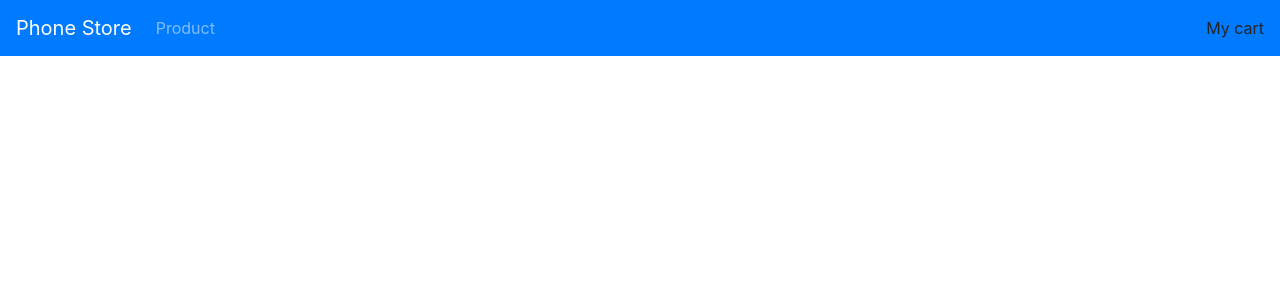
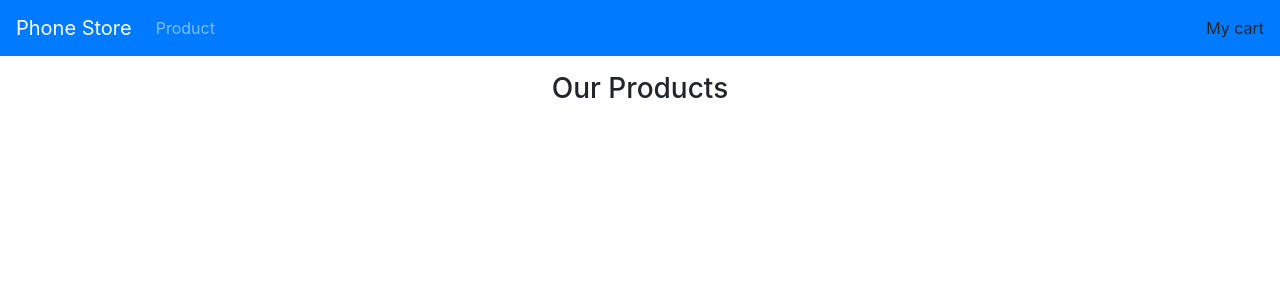
Before and after one commit to kenny-tech/phone-store, a React (Create React App) app: page / in a window 1280 px wide. Shown: the top 300 px of the page. Built offline with nearby package versions, Linux system fonts and the light colour scheme.

Commit message:
Created Product component

```diff
--- a/src/App.js
+++ b/src/App.js
@@ -1,13 +1,13 @@
 import React from 'react';
 import { BrowserRouter, Route, Switch } from "react-router-dom";
 
-import Navbar from './components/NavigationBar';
+import Product from './components/Product';
 
 const App = () => {
   return (
       <BrowserRouter>
         <Switch>
-          <Route exact path="/" component={Navbar}></Route>
+          <Route exact path="/" component={Product}></Route>
         </Switch>
       </BrowserRouter>
   )
--- /dev/null
+++ b/src/components/Product.js
@@ -0,0 +1,17 @@
+import React from 'react';
+import { Container } from 'react-bootstrap';
+
+import NavigationBar from './NavigationBar';
+
+const Product = () => {
+    return (
+        <React.Fragment>
+            <NavigationBar/>
+            <Container>
+                <h3 className='text-center p-3'>Our Products</h3>
+            </Container>
+        </React.Fragment>
+    )
+}
+
+export default Product;
```
